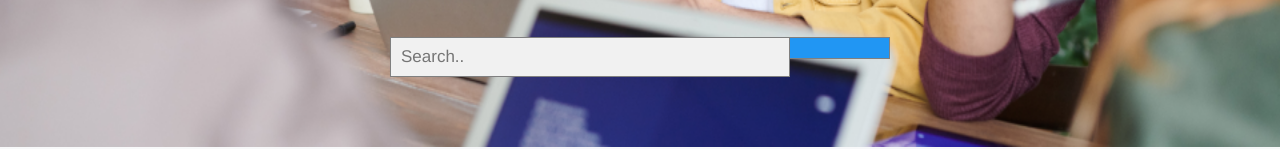
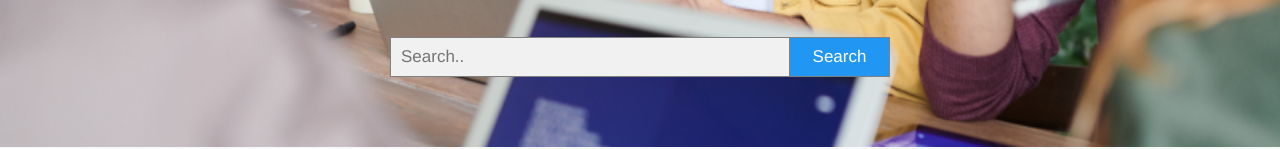
Before and after one commit to m879/jobsite.github.io, a plain HTML site: page index.html in a window 1280 px wide. Shown: the part 564-713 px from the top of the page. Drawn offline with nearby package versions, Linux system fonts and the light colour scheme.

Commit message:
jobsite
task

```diff
--- a/index.html
+++ b/index.html
@@ -7,6 +7,7 @@
   <link rel="stylesheet" href="https://maxcdn.bootstrapcdn.com/bootstrap/3.4.1/css/bootstrap.min.css">
   <script src="https://ajax.googleapis.com/ajax/libs/jquery/3.5.1/jquery.min.js"></script>
   <script src="https://maxcdn.bootstrapcdn.com/bootstrap/3.4.1/js/bootstrap.min.js"></script>
+  <link rel="stylesheet" href="https://cdnjs.cloudflare.com/ajax/libs/font-awesome/4.7.0/css/font-awesome.min.css">
   <link rel="stylesheet" href="style.css">
 </head>
 <body>
@@ -50,7 +51,7 @@
     <h1 class="content" style="text-align: center;">
       <form class="example" action="/action_page.php" style="margin:auto;max-width:500px">
         <input type="text" placeholder="Search.." name="search2">
-        <button type="submit"><i class="fa fa-search"></i></button>
+        <button type="submit" style="height:40px;"><i class="f"></i>Search</button>
       </form>
     </h1>
   </div>
```
